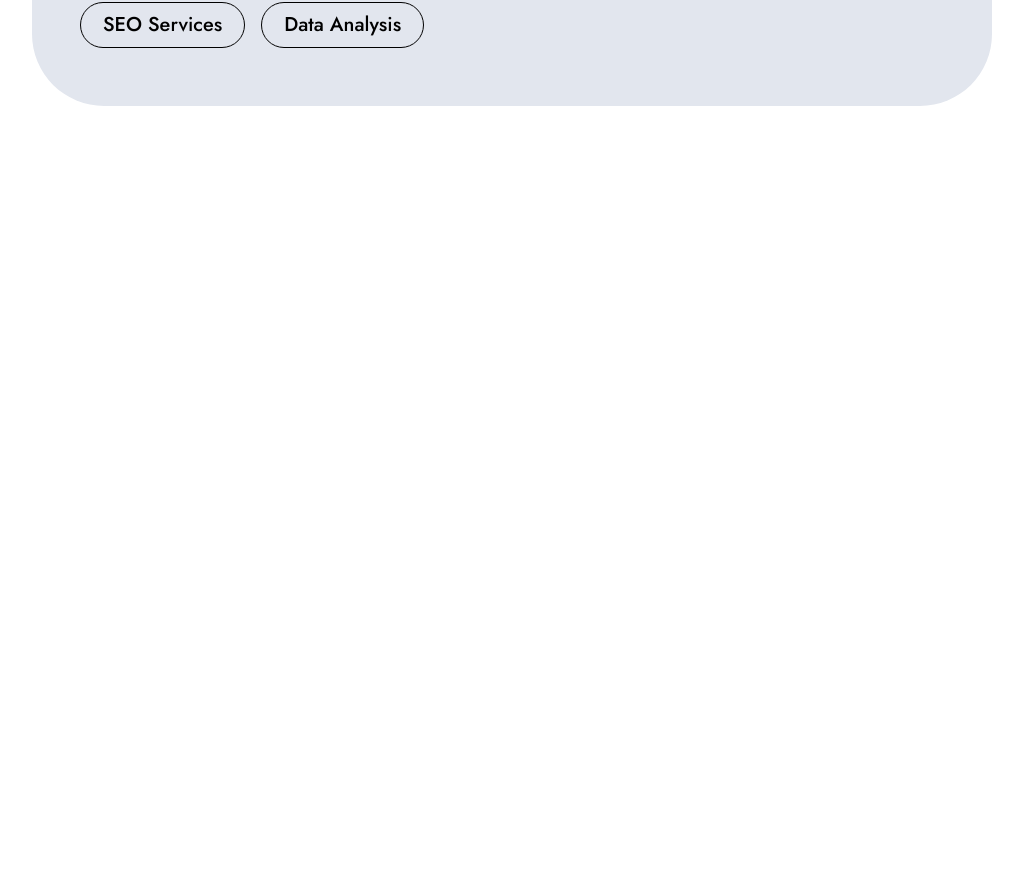
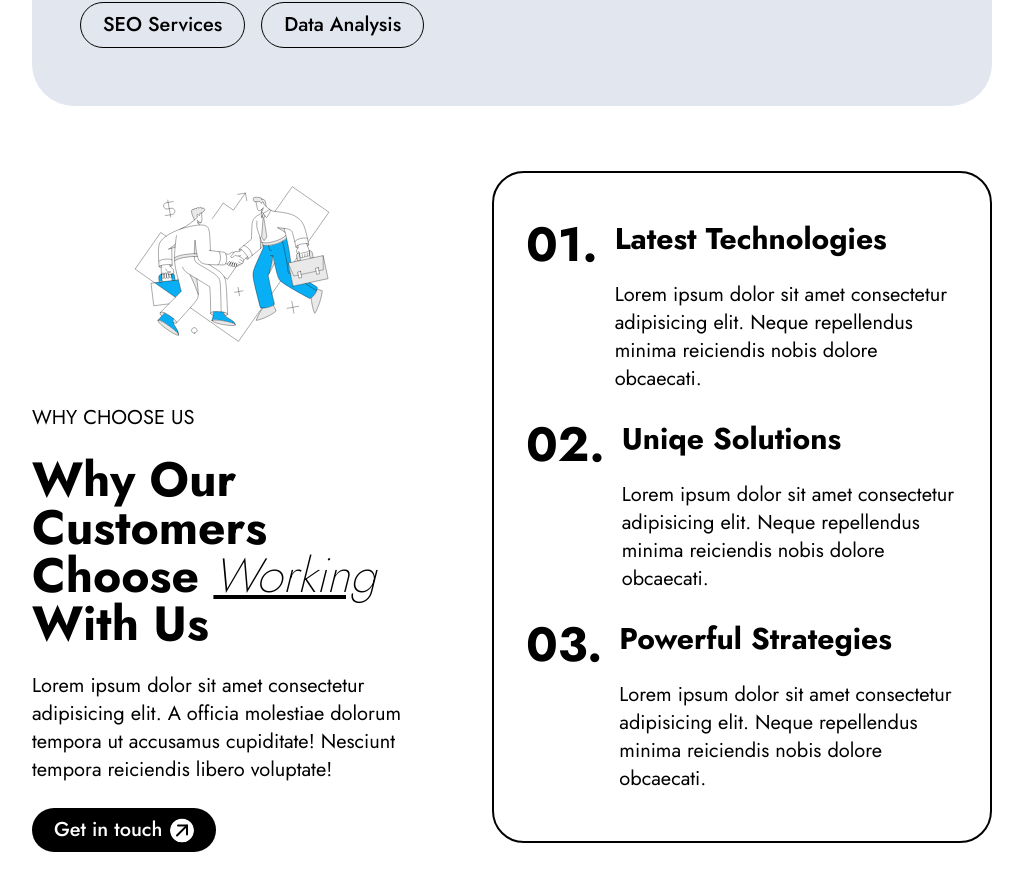
Before and after one commit to alex-ovdiichuk/test-tm30, a Next.js app: page / in a window 1280 px wide. Shown: the part 3029-3919 px from the top of the page, without its empty margins (128-1151 px from the left). Before the commit the page ends 3191 px from the top, so only its background shows below. Built offline with nearby package versions, Linux system fonts and the light colour scheme.

Commit message:
section4

```diff
--- a/app/page.tsx
+++ b/app/page.tsx
@@ -1,6 +1,7 @@
 import { Section1 } from "@/components/Section1";
 import { Section2 } from "@/components/Section2";
 import { Section3 } from "@/components/Section3";
+import { Section4 } from "@/components/Section4";
 
 export default function Home() {
   return (
@@ -8,6 +9,7 @@ export default function Home() {
       <Section1 />
       <Section2 />
       <Section3 />
+      <Section4 />
     </>
   );
 }
--- a/components/Section3.tsx
+++ b/components/Section3.tsx
@@ -12,7 +12,7 @@ export const Section3 = () => {
 
   return (
     <section className="container mx-auto xl:px-[160px] mb-[56px] xl:mb-[96px]">
-      <div className="xl:p-[75px] pb-[58px] bg-lightBlue rounded-[72px] flex flex-col xl:flex-row gap-[114px] items-center">
+      <div className="xl:p-[75px] pb-[58px] bg-lightBlue rounded-[42px] xl:rounded-[72px] flex flex-col xl:flex-row gap-[114px] items-center">
         <div className="px-3 py-7 xl:p-[60px] w-full xl:w-[636px] bg-white rounded-[32px] border-2 border-black">
           <div className="lg:w-[346px] lg:h-[346px] w-[204px] h-[204px] relative mx-auto mb-[38px]">
             <Image
--- /dev/null
+++ b/components/Section4.tsx
@@ -0,0 +1,75 @@
+import Image from "next/image";
+import Link from "next/link";
+import { buttonVariants } from "./ui/button";
+
+const data = [
+  {
+    title: "Latest Technologies",
+    text: "Lorem ipsum dolor sit amet consectetur adipisicing elit. Neque repellendus minima reiciendis nobis dolore obcaecati.",
+  },
+  {
+    title: "Uniqe Solutions",
+    text: "Lorem ipsum dolor sit amet consectetur adipisicing elit. Neque repellendus minima reiciendis nobis dolore obcaecati.",
+  },
+  {
+    title: "Powerful Strategies",
+    text: "Lorem ipsum dolor sit amet consectetur adipisicing elit. Neque repellendus minima reiciendis nobis dolore obcaecati.",
+  },
+];
+
+export const Section4 = () => {
+  return (
+    <section className="container mx-auto px-0 xl:px-[294px] pb-[57px] flex flex-col lg:flex-row justify-between items-center gap-7 lg:gap-0">
+      <div className="w-full lg:w-[400px] xl:w-[536px] px-3 lg:px-0">
+        <div className="w-[204px] h-[204px] xl:w-[346px] xl:h-[346px] relative mb-[38px] mx-auto">
+          <Image
+            src="/assets/s4/s4.svg"
+            fill
+            alt="Section 4"
+            className="object-center object-contain"
+          />
+        </div>
+        <div className="flex flex-col gap-6">
+          <h2 className="text-xl font-normal uppercase">WHY CHOOSE US</h2>
+          <div className="text-5xl font-bold capitalize">
+            Why Our Customers Choose{" "}
+            <span className="font-extralight underline capitalize italic">
+              Working
+            </span>{" "}
+            With Us
+          </div>
+          <p className="text-xl font-normal">
+            Lorem ipsum dolor sit amet consectetur adipisicing elit. A officia
+            molestiae dolorum tempora ut accusamus cupiditate! Nesciunt tempora
+            reiciendis libero voluptate!
+          </p>
+          <Link href="#" className={buttonVariants()}>
+            Get in touch
+            <Image
+              src="/assets/arrow-btn.svg"
+              width={24}
+              height={24}
+              alt="Arrow icon"
+            />
+          </Link>
+        </div>
+      </div>
+
+      <div className="w-full lg:w-[500px] xl:w-[661px] bg-white rounded-[32px] border-2 border-black h-fit py-7 lg:py-12 xl:py-[90px] px-3 lg:px-8 xl:px-16 flex flex-col gap-7">
+        {data.map((i, id) => (
+          <div key={i.title} className="flex">
+            <div className="text-5xl font-bold mr-[17px] pt-2 lg:pt-0">
+              {(id + 1).toString().padStart(2, "0")}.
+            </div>
+            <div>
+              <h3 className="text-3xl xl:text-4xl font-bold capitalize mb-6">
+                {i.title}
+              </h3>
+              <p className="text-xl font-normal">{i.text}</p>
+            </div>
+          </div>
+        ))}
+      </div>
+    </section>
+  );
+};
--- a/package.json
+++ b/package.json
@@ -17,6 +17,7 @@
     "lucide-react": "^0.447.0",
     "next": "14.2.14",
     "react": "^18",
+    "react-countup": "^6.5.3",
     "react-dom": "^18",
     "react-icons": "^5.3.0",
     "tailwind-merge": "^2.5.3",
```
Also changed, not shown: public/assets/s4/s4.svg (added), 1 other file (tests, documents, lock files or other folders).
